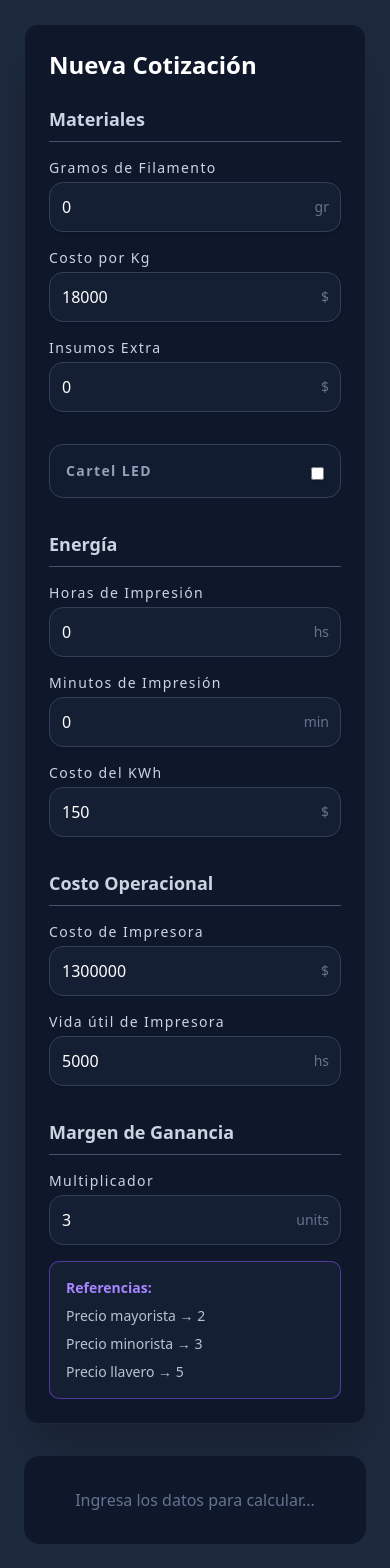
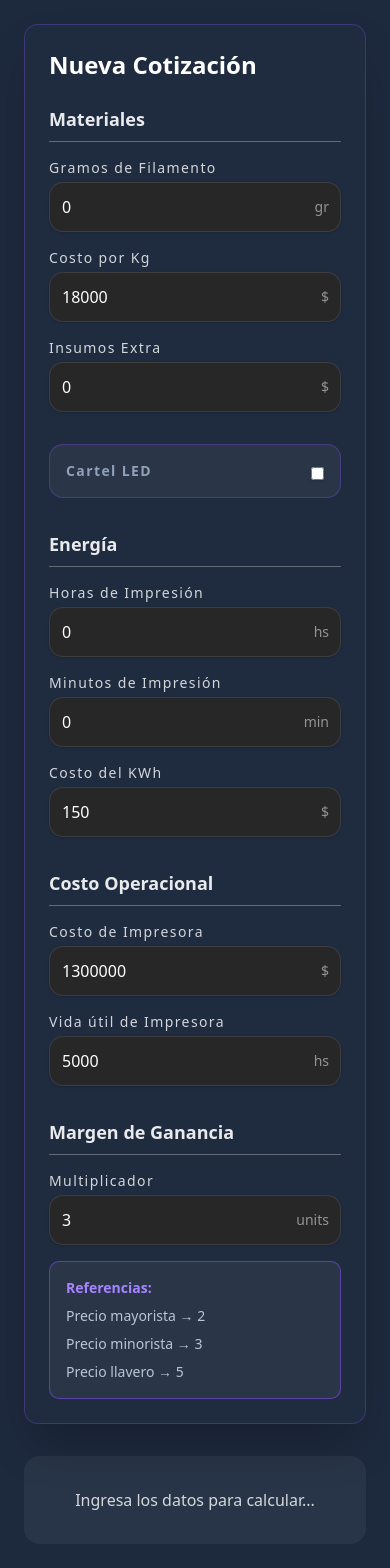
Before and after one commit to matipe1/neon-nova, a Next.js app in the folder apps/web/: page /calculadora in a window 390 px wide. Built offline with nearby package versions, Linux system fonts and the light colour scheme.

Commit message:
Refactor styles in calculator components to use foreground colors for improved theming

```diff
--- a/apps/web/src/components/calculadora/CalculatorForm.tsx
+++ b/apps/web/src/components/calculadora/CalculatorForm.tsx
@@ -15,7 +15,7 @@ export function CalculatorForm() {
         <div className="p-6 max-w-6xl mx-auto grid grid-cols-1 lg:grid-cols-3 gap-8">
 
             {/* Inputs */}
-            <div className="lg:col-span-2 space-y-8 bg-slate-900 text-white p-6 rounded-xl shadow-2xl border border-slate-800">
+            <div className="lg:col-span-2 space-y-8 bg-foreground/1 text-white p-6 rounded-xl shadow-2xl border border-primary/30">
                 <h2 className="text-2xl font-black text-white mb-6">
                     Nueva Cotización
                 </h2>
--- a/apps/web/src/components/calculadora/ResultsPanel.tsx
+++ b/apps/web/src/components/calculadora/ResultsPanel.tsx
@@ -15,7 +15,7 @@ export function ResultsPanel({ results, profitMargin }: Props) {
 
   if (!isValid) {
     return (
-      <div className="bg-slate-900 text-slate-500 p-8 rounded-2xl h-fit flex flex-col items-center justify-center gap-2">
+      <div className="bg-foreground/5 text-foreground/80 p-8 rounded-2xl h-fit flex flex-col items-center justify-center gap-2">
         <p>Ingresa los datos para calcular...</p>
       </div>
     );
@@ -28,7 +28,7 @@ export function ResultsPanel({ results, profitMargin }: Props) {
   };
 
   return (
-    <div className="bg-slate-900 text-white p-6 rounded-2xl h-fit sticky top-6 shadow-2xl border border-slate-800">
+    <div className="bg-foreground/1 text-foreground/80 p-6 rounded-2xl h-fit sticky top-6 shadow-2xl border border-primary/40">
       <div className="flex items-center gap-2 mb-6">
         <h2 className="text-xl font-bold text-white">Resumen</h2>
         <span className="flex h-3 w-3 relative">
@@ -39,9 +39,9 @@ export function ResultsPanel({ results, profitMargin }: Props) {
 
       <div className="space-y-4">
         {/* Precio Final */}
-        <div className="bg-slate-800/50 p-4 rounded-xl border border-slate-700 text-center relative overflow-hidden">
+        <div className="bg-foreground/10 p-4 rounded-xl border border-primary/30 text-center relative overflow-hidden">
           <div className="absolute top-0 left-0 w-1 h-full bg-violet-500"></div>
-          <p className="text-slate-400 text-xs uppercase tracking-widest font-semibold mb-1">
+          <p className="text-foreground/80 text-xs uppercase tracking-widest font-semibold mb-1">
             Precio Sugerido
           </p>
           <p className="text-4xl md:text-5xl font-black text-white tracking-tight">
@@ -68,7 +68,7 @@ export function ResultsPanel({ results, profitMargin }: Props) {
         </div>
 
         {/* Desglose */}
-        <div className="pt-4 mt-4 border-t border-slate-800 space-y-2 text-sm text-slate-400">
+        <div className="pt-4 mt-4 border-t border-slate-800 space-y-2 text-sm text-foreground/60">
           <div className="flex justify-between">
             <span>Costo de Materiales</span>
             <span className="pr-2">
@@ -93,7 +93,7 @@ export function ResultsPanel({ results, profitMargin }: Props) {
               ${formattedCost(results.breakdown.operationalCost)}
             </span>
           </div>
-          <div className="flex justify-between py-1.5 border-t border-slate-800">
+          <div className="flex justify-between py-1.5 border-t text-foreground/70 border-primary/40">
             <span>Costo Base (Subtotal)</span>
             <span className="pr-2">
               ${Math.ceil(results.subtotal).toLocaleString("es-AR")}
--- a/apps/web/src/components/calculadora/sections/InputGroup.tsx
+++ b/apps/web/src/components/calculadora/sections/InputGroup.tsx
@@ -17,12 +17,12 @@ export function InputGroup({
 }: InputGroupProps) {
     return(
         <div className="flex flex-col gap-1">
-            <label className="text-sm font-medium text-slate-300 tracking-widest">{label}</label>
+            <label className="text-sm font-medium text-foreground/80 tracking-widest">{label}</label>
             <div className="relative">
                 {
                     prefix && (
                         <div className="absolute inset-y-0 right-3 pl-2 flex items-center pointer-events-none">
-                            <span className="text-slate-500 text-sm font-medium">{prefix}</span>
+                            <span className="text-foreground/50 text-sm font-medium">{prefix}</span>
                         </div>
                     )
                 }
@@ -32,11 +32,11 @@ export function InputGroup({
                     {...registration}
                     className={`
                         [appearance:textfield] [&::-webkit-outer-spin-button]:appearance-none [&::-webkit-inner-spin-button]:appearance-none
-                        block w-full rounded-xl bg-slate-800/50 text-white shadow-sm p-3 border border-slate-700
-                        focus:border-violet-500 focus:ring-1 focus:ring-violet-500 sm:text-sm
-                        placeholder-slate-500 transition-colors
+                        block w-full rounded-xl bg-background text-white shadow-sm p-3 border border-foreground/10
+                        focus:border-violet-500/10 focus:ring-1 focus:ring-violet-500/10 sm:text-sm
+                        placeholder-foreground-300 transition-colors
                         ${prefix ? "pl-3" : ""}
-                        ${error ? "border-red-500 focus:border-red-500 focus:ring-red-500" : "hover:border-slate-600"}`} />
+                        ${error ? "border-red-500 focus:border-red-500 focus:ring-red-500" : ""}`} />
             </div>
             {
                 error && (
--- a/apps/web/src/components/calculadora/sections/LedSection.tsx
+++ b/apps/web/src/components/calculadora/sections/LedSection.tsx
@@ -10,7 +10,7 @@ interface Props {
 
 export function LedSection({ register, errors, isLedFrame }: Props) {
   return (
-    <div className={`space-y-4 p-4 rounded-xl border transition-all ${isLedFrame ? 'bg-slate-800/50 border-violet-500/50' : 'bg-slate-800/30 border-slate-700'}`}>
+    <div className={`space-y-4 p-4 rounded-xl border transition-all ${isLedFrame ? 'bg-foreground/3 border-violet-500/50' : 'bg-foreground/5 border-violet-500/30'}`}>
       <div className="flex items-center justify-between">
         <h3 className={`text-sm font-bold tracking-widest ${isLedFrame ? 'text-violet-400' : 'text-slate-400'}`}>Cartel LED</h3>
         <InputGroup label="" type="checkbox" registration={register("isLedFrame")} />
--- a/apps/web/src/components/calculadora/sections/MaterialSection.tsx
+++ b/apps/web/src/components/calculadora/sections/MaterialSection.tsx
@@ -10,7 +10,7 @@ interface Props {
 export function MaterialSection({ register, errors }: Props) {
   return (
     <div className="space-y-4">
-      <h3 className="text-lg font-bold text-slate-300 border-b border-slate-600 pb-2">Materiales</h3>
+      <h3 className="text-lg font-bold border-b text-foreground/90 border-foreground/30 pb-2">Materiales</h3>
       <div className="grid grid-cols-1 sm:grid-cols-2 gap-4">
         <InputGroup
           label="Gramos de Filamento"
--- a/apps/web/src/components/calculadora/sections/OperationalSection.tsx
+++ b/apps/web/src/components/calculadora/sections/OperationalSection.tsx
@@ -10,7 +10,7 @@ interface Props {
 export function OperationalSection({ register, errors }: Props) {
     return (
     <div className="space-y-4">
-        <h3 className="text-lg font-bold text-slate-300 border-slate-600 border-b pb-2">
+        <h3 className="text-lg font-bold text-foreground/90 border-foreground/30 border-b pb-2">
         Costo Operacional
         </h3>
         <div className="grid grid-cols-1 sm:grid-cols-2 gap-4">
--- a/apps/web/src/components/calculadora/sections/ProfitSection.tsx
+++ b/apps/web/src/components/calculadora/sections/ProfitSection.tsx
@@ -10,7 +10,7 @@ interface Props {
 export function ProfitSection({ register, errors }: Props) {
   return (
     <div className="space-y-4">
-      <h3 className="text-lg font-bold text-slate-300 border-slate-600 border-b pb-2">
+      <h3 className="text-lg font-bold text-foreground/90 border-foreground/30 border-b pb-2">
         Margen de Ganancia
       </h3>
       <div className="grid grid-cols-1 sm:grid-cols-2 gap-4">
@@ -20,7 +20,7 @@ export function ProfitSection({ register, errors }: Props) {
           error={errors.profitMargin?.message}
           prefix="units"
         />
-        <div className="space-y-2 sm:col-span-2 border bg-slate-800/50 border-violet-500/50 p-4 rounded">
+        <div className="space-y-2 sm:col-span-2 border bg-foreground/5 border-violet-500/50 p-4 rounded">
           <p className="text-sm font-semibold text-violet-400">Referencias:</p>
           <p className="text-sm text-slate-300/90">Precio mayorista → 2</p>
           <p className="text-sm text-slate-300/90">Precio minorista → 3</p>
--- a/apps/web/src/components/calculadora/sections/TimeEnergySection.tsx
+++ b/apps/web/src/components/calculadora/sections/TimeEnergySection.tsx
@@ -10,7 +10,7 @@ interface Props {
 export function TimeEnergySection({ register, errors }: Props) {
   return (
   <div className="space-y-4">
-    <h3 className="text-lg font-bold text-slate-300 border-slate-600 border-b pb-2">
+    <h3 className="text-lg font-bold text-foreground/90 border-foreground/30 border-b pb-2">
       Energía
     </h3>
     <div className="grid grid-cols-1 sm:grid-cols-2 gap-4">
```
